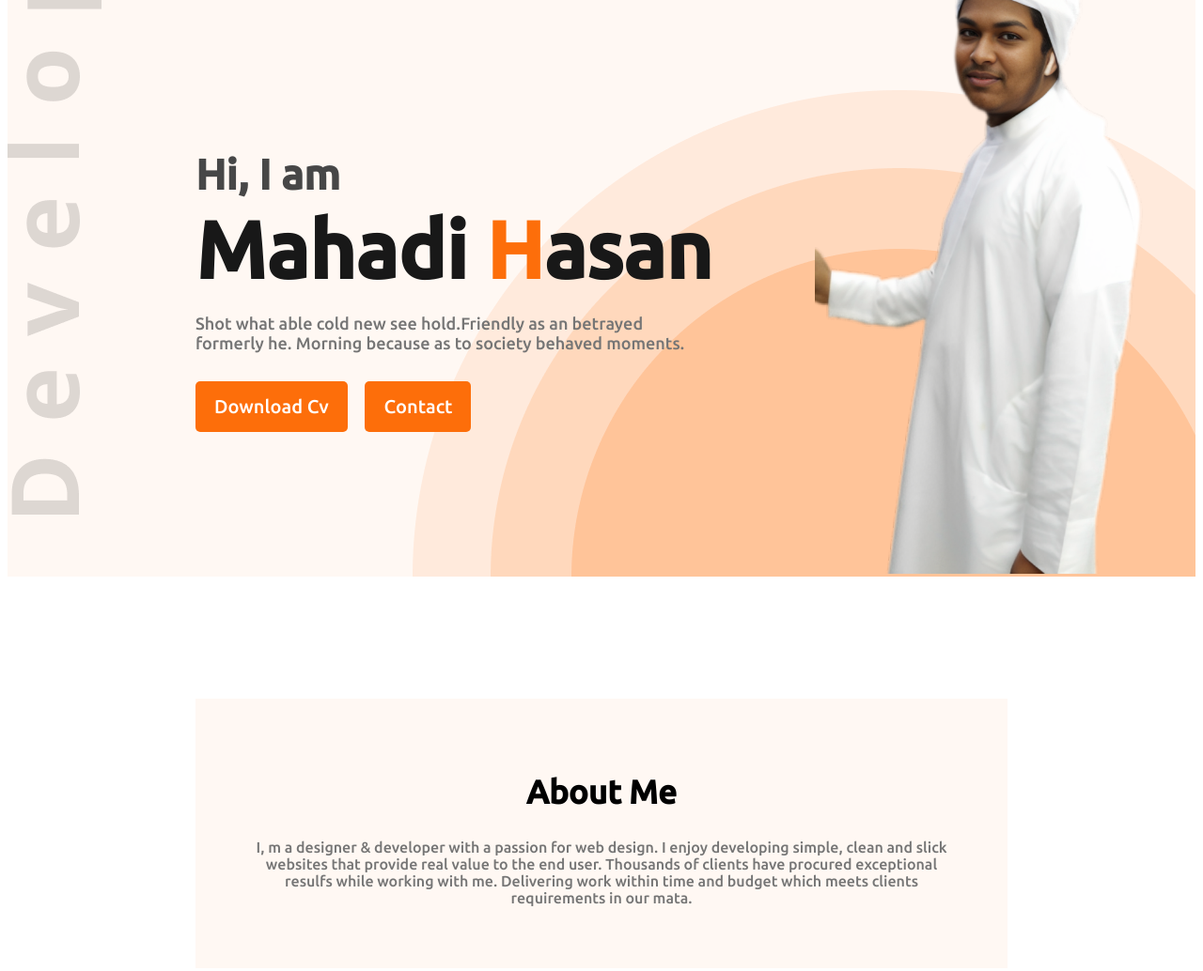
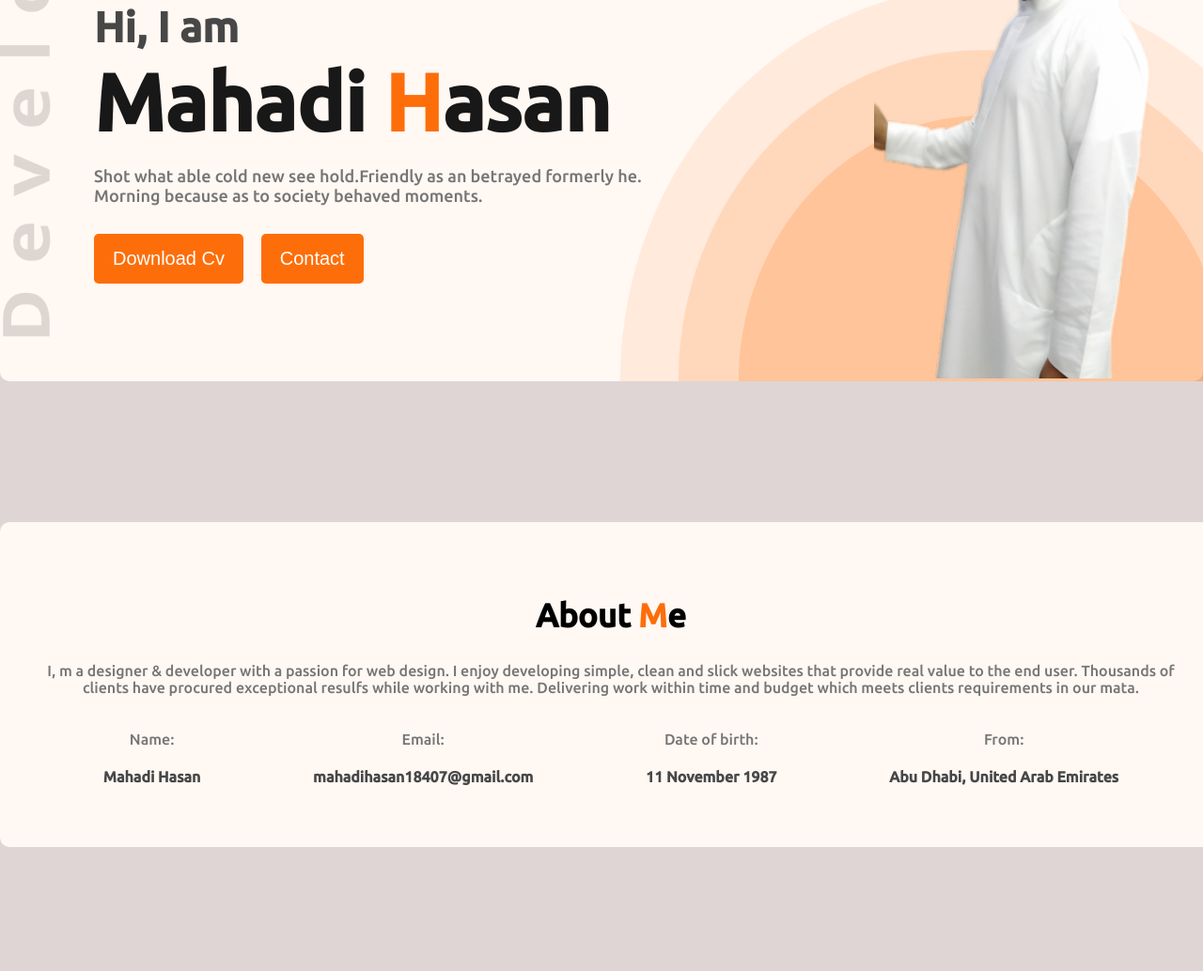
Before and after one commit to mahadi570/developer-portfolio, a plain HTML site: page index.html in a window 1280 px wide. Shown: the part 289-1323 px from the top of the page at 94% size. Drawn offline with Linux system fonts and the light colour scheme.

Commit message:
about section finished

```diff
--- a/index.html
+++ b/index.html
@@ -41,14 +41,29 @@
     <main>
         <section class="about">
             <div class="about-text">
-                <h2>About Me</h2>
+                <h2>About <span class="primary-text">M</span>e</h2>
                 <p>I, m a designer & developer with a passion for web design. I enjoy developing simple, clean and slick
                     websites that provide real value to the end user. Thousands of clients have procured exceptional
                     resulfs while working with me. Delivering work within time and budget which meets clients
                     requirements in our mata.</p>
             </div>
             <div class="about-info">
-
+                <div class="name">
+                    <h4>Name:</h4>
+                    <p>Mahadi Hasan</p>
+                </div>
+                <div class="email">
+                    <h4>Email:</h4>
+                    <p>mahadihasan18407@gmail.com</p>
+                </div>
+                <div class="dob">
+                    <h4>Date of birth:</h4>
+                    <p>11 November 1987</p>
+                </div>
+                <div class="from">
+                    <h4>From:</h4>
+                    <p>Abu Dhabi, United Arab Emirates</p>
+                </div>
             </div>
         </section>
     </main>
--- a/style.css
+++ b/style.css
@@ -1,8 +1,13 @@
-* {
+/* best view in =>1300px width device */
+
+body {
     font-family: 'Montserrat', sans-serif;
     font-family: 'Open Sans', sans-serif;
     font-family: 'Roboto', sans-serif;
     font-family: 'Ubuntu', sans-serif;
+    max-width: 1300px;
+    margin: auto;
+    background-color: #cdbdbda1;
 }
 
 .primary-text {
@@ -21,7 +26,9 @@
 }
 
 header {
-    background:#FFF8F3 url(images/developer.png) no-repeat left;
+    background: #FFF8F3 url(images/developer.png) no-repeat left;
+    background-size: 70px 600px;
+    border-radius: 10px;
 
 }
 
@@ -32,7 +39,7 @@ header {
 }
 
 nav {
-    margin: 0 200px 100px 200px;
+    margin: 0 100px;
     display: flex;
     justify-content: space-between;
     align-items: center;
@@ -58,12 +65,13 @@ nav li>a {
     display: flex;
     justify-content: space-between;
     align-items: center;
-    margin: 0 0px 0px 200px;
+    margin-left: 100px;
     background: url(images/header_bg.png) no-repeat right bottom;
+    background-size: 620px 420px;
 }
 
-.banner-text{
-    max-width: 550px;
+.banner-text {
+    max-width: 600px;
 }
 
 .banner-text>h3 {
@@ -85,29 +93,41 @@ nav li>a {
 }
 
 .banner-image img {
-    height: 650px;
+    height: 550px;
     margin-right: 50px;
 }
 
-.about{
+.about {
     margin: 130px 200px;
     background-color: #FFF8F3;
     text-align: center;
     padding: 50px;
-    display: flex;
-    justify-content: center;
+    width: 1200px;
+    margin: 150px auto;
+    border-radius: 10px;
 
 }
 
-.about-text{
-    width: 1000px;
-}
-
-.about-text h2{
+.about-text h2 {
     font-size: 35px;
     font-weight: 700;
 }
 
-.about-text > p{
+.about-text>p {
     color: #757575;
 }
+
+.about-info {
+    display: flex;
+    justify-content: space-around;
+}
+
+.about-info h4 {
+    color: #757575;
+    font-weight: normal;
+}
+
+.about-info p {
+    font-weight: bold;
+    color: #474747;
+}
```
